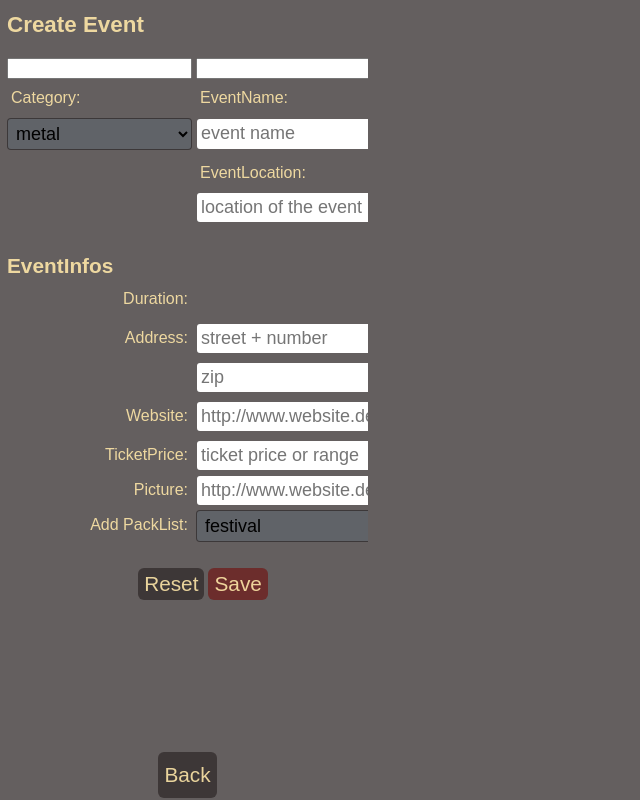
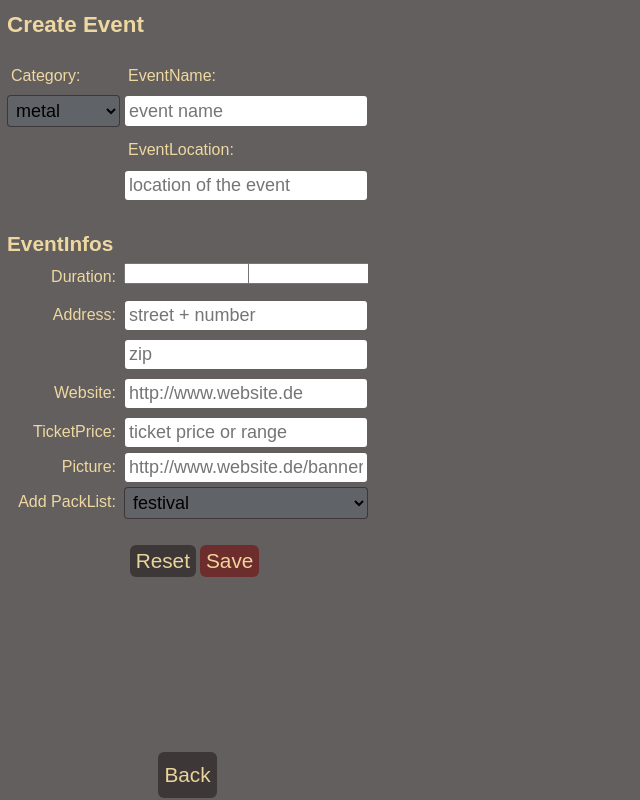
Before and after one commit to jennydely/EventView, a React (Create React App) app: page / in a window 1280 px wide. Both pictures are taken after a click on the button "Create Event". Shown: the whole page, without its empty margins (0-640 px from the left). Built offline with nearby package versions, Linux system fonts and the light colour scheme.

Commit message:
Add styling to datepicker

```diff
--- a/src/components/EventForm.js
+++ b/src/components/EventForm.js
@@ -8,6 +8,7 @@ import Select from '../common/Select'
 import PropTypes from 'prop-types'
 import getColorByName from '../services/getColorByName'
 import ReactDatePicker from '../lib/ReactDatePicker'
+import '../lib/ReactDatePicker.css'
 
 EventForm.propTypes = {
   onEventSave: PropTypes.func.isRequired,
@@ -114,11 +115,12 @@ export default function EventForm({ onEventSave, packlists }) {
         <InputLabelColumn1 row={9} htmlFor="EventStartDate">
           Duration:
         </InputLabelColumn1>
-
-        <EventStartDateInput
+        <EventStartDateDiv>
+          <EventStartDateController
             id="EventStartDate"
             name="eventStartDate"
-          defaultValues="eventStartDate"
+            defaultValue=""
+            placeholder="startDate"
             control={control}
             ref={register({
               required: true,
@@ -130,11 +132,14 @@ export default function EventForm({ onEventSave, packlists }) {
                 selected={value}
                 onChange={onChange}
                 onBlur={onBlur}
-              defaultValues={''}
+                rules={{
+                  required: true,
+                  validate: (value) => value <= endDateRef.current.value,
+                }}
               />
             )}
           />
-
+        </EventStartDateDiv>
         {errors.eventStartDate?.type === 'validate' && (
           <ErrorMessageStartDate>
             Start date must be before end date!{' '}
@@ -152,11 +157,13 @@ export default function EventForm({ onEventSave, packlists }) {
             Date must be written like: yyyy-mm-dd
           </ErrorMessageStartDate>
         )}
-
-        <EventEndDateInput
+        <EventEndDateDiv>
+          <EventEndDateController
             id="EventEndDate"
             name="eventEndDate"
-          defaultValues=""
+            className="datePickerEndDate"
+            defaultValue=""
+            placeholder="endDate"
             control={control}
             ref={(el) => {
               endDateRef.current = el
@@ -170,11 +177,12 @@ export default function EventForm({ onEventSave, packlists }) {
                 selected={value}
                 onChange={onChange}
                 onBlur={onBlur}
-              defaultValues={''}
+                className="datePickerEndDate"
+                rules={{ required: true }}
               />
             )}
           />
-
+        </EventEndDateDiv>
         {errors.eventEndDate?.type === 'required' && (
           <ErrorMessageEndDate>
             Date is required and needs the right form!{' '}
@@ -313,7 +321,7 @@ export default function EventForm({ onEventSave, packlists }) {
 
 const Form = styled.form`
   display: grid;
-  grid-template-columns: repeat(3, auto);
+  grid-template-columns: auto repeat(2, 120px);
   grid-template-rows: repeat(20, auto);
   align-content: center;
   min-width: 300px;
@@ -364,17 +372,44 @@ const EventInfosText = styled.h2`
   grid-row: 8;
   margin-top: 20px;
 `
-const EventStartDateInput = styled(Controller)`
+const EventStartDateDiv = styled.div`
   grid-column: 2;
   grid-row: 9;
+`
+const EventStartDateController = styled(Controller)`
+  grid-column: 2;
+  grid-row: 9;
+  display: block;
+  width: 100%;
+  padding: 20px;
+  border-radius: 4px;
+  border: var(--border-darkgrey);
+  margin-top: 0;
+  padding: 4px;
+  font-size: 112.5%;
+  color: black;
 `
 const ErrorMessageStartDate = styled(ErrorMessage)`
   grid-column: 2;
   grid-row: 10;
 `
-const EventEndDateInput = styled(Controller)`
+const EventEndDateDiv = styled.div`
   grid-column: 3;
   grid-row: 9;
+`
+
+const EventEndDateController = styled(Controller)`
+  grid-column: 3;
+  grid-row: 9;
+  display: block;
+  width: 100%;
+  padding: 20px;
+  border-radius: 4px;
+  border: var(--border-darkgrey);
+  margin-top: 0;
+  padding: 4px;
+  font-size: 112.5%;
+  color: black;
 `
 const ErrorMessageEndDate = styled(ErrorMessage)`
   grid-column: 3;
--- /dev/null
+++ b/src/lib/ReactDatePicker.css
@@ -0,0 +1,8 @@
+.datePickerStartDate {
+  grid-column: 2;
+  grid-row: 9;
+}
+.datePickerEndDate {
+  grid-column: 3;
+  grid-row: 9;
+}
--- a/src/lib/ReactDatePicker.js
+++ b/src/lib/ReactDatePicker.js
@@ -1,14 +1,21 @@
 import React from 'react'
 import DatePicker from 'react-datepicker'
 import 'react-datepicker/dist/react-datepicker.css'
+import './ReactDatePicker.css'
 
-export default function ReactDatePicker({ selected, onChange, onBlur }) {
+export default function ReactDatePicker({
+  selected,
+  onChange,
+  onBlur,
+  className,
+}) {
   return (
     <DatePicker
       selected={selected}
       onChange={onChange}
       onBlur={onBlur}
       dateFormat="yyyy-MM-dd"
+      className={className}
     />
   )
 }
```
Lines whose indentation alone changed are shown as unchanged.
